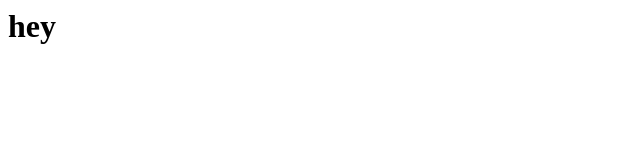
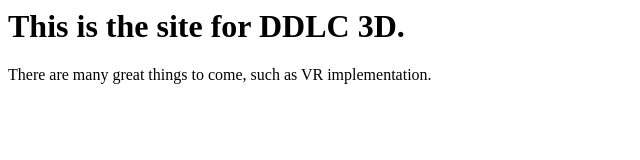
Before and after one commit to DDLC3D/3D, a plain HTML site: page index.html in a window 1280 px wide. Shown: the whole page, without its empty margins (0-640 px from the left). Drawn offline with Linux system fonts and the light colour scheme.

Commit message:
Update index.html

```diff
--- a/index.html
+++ b/index.html
@@ -1 +1,2 @@
-<h1>hey</h1>
+<h1>This is the site for DDLC 3D.</h1>
+<p>There are many great things to come, such as VR implementation.</p>
```
